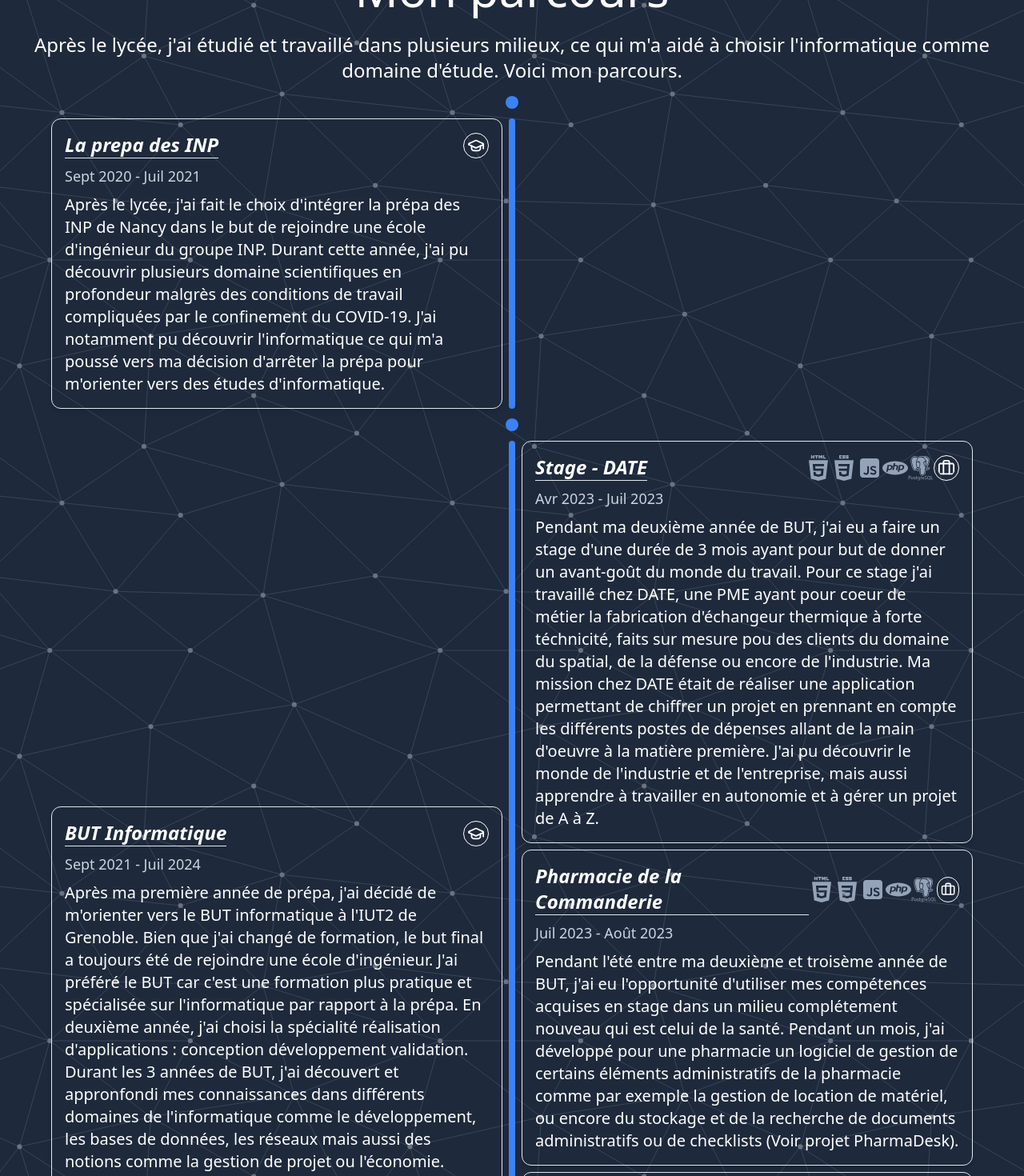
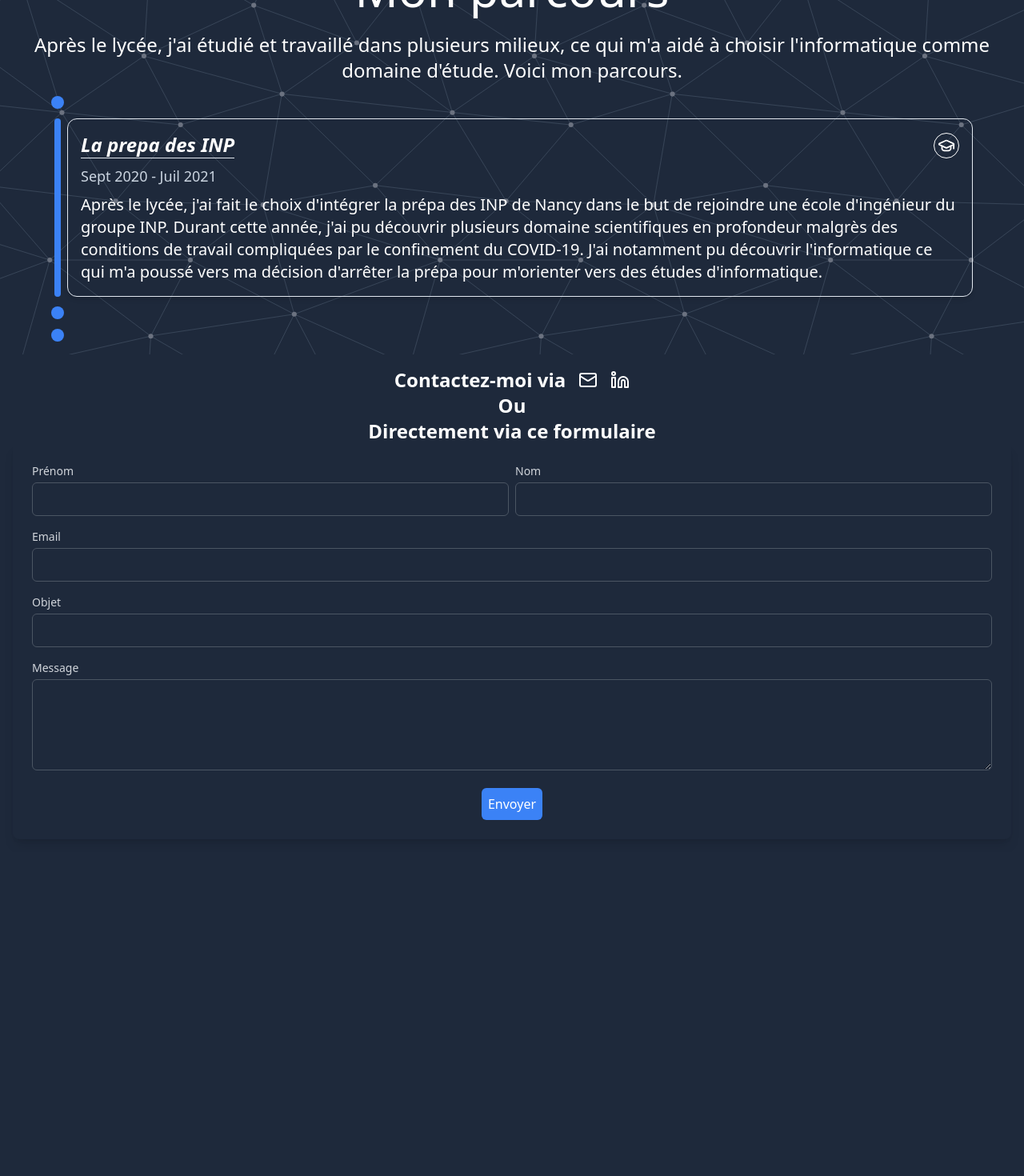
Before and after one commit to Haric0tmer/portfolio, a React (Vite) app: page / in a window 1280 px wide. Shown: the part 1860-3330 px from the top of the page at 80% size. After the commit the page ends 2925 px from the top, so only its background shows below. Built offline with nearby package versions, Linux system fonts and the light colour scheme.

Commit message:
Beginning responsive timeline

```diff
--- a/src/components/Circle.tsx
+++ b/src/components/Circle.tsx
@@ -1,7 +1,5 @@
 function Circle() {
-  return (
-    <div className="rounded-full w-4 h-4 bg-blue-500 mx-auto"></div>
-  )
+	return <div className='rounded-full w-4 h-4 bg-blue-500 lg:mx-auto'></div>;
 }
 
-export default Circle
+export default Circle;
--- a/src/components/Line.tsx
+++ b/src/components/Line.tsx
@@ -1,6 +1,6 @@
 function Line() {
 	return (
-		<div className='w-2 h-full rounded-b-full rounded-t-full bg-blue-500 mx-auto'></div>
+		<div className='w-2 h-full rounded-b-full rounded-t-full bg-blue-500 ml-1 lg:mx-auto'></div>
 	);
 }
 export default Line;
--- a/src/components/Timeline.tsx
+++ b/src/components/Timeline.tsx
@@ -17,7 +17,30 @@ function Timeline({ locale }: TimelineProps) {
 					? "Après le lycée, j'ai étudié et travaillé dans plusieurs milieux, ce qui m'a aidé à choisir l'informatique comme domaine d'étude. Voici mon parcours. "
 					: "Once I finished high school, I studied and worked in different environments. These exeperiencies helped me choose computer science for my studies. Here is my journey."}
 			</p>
-			<div className='flex flex-col gap-y-3 w-[90%] my-4 mx-auto'>
+			<div className='flex flex-col gap-y-3 w-[90%] my-4 mx-auto lg:hidden'>
+				<Circle></Circle>
+				<div className='grid grid-cols-[auto_1fr] gap-x-2 items-center mx-auto'>
+					<Line></Line>
+					{locale === "fr" ? (
+						<TimelineElement
+							title='La prepa des INP'
+							date='Sept 2020 - Juil 2021'
+							desc="Après le lycée, j'ai fait le choix d'intégrer la prépa des INP de Nancy dans le but de rejoindre une école d'ingénieur du groupe INP. Durant cette année, j'ai pu découvrir plusieurs domaine scientifiques en profondeur malgrès des conditions de travail compliquées par le confinement du COVID-19. J'ai notamment pu découvrir l'informatique ce qui m'a poussé vers ma décision d'arrêter la prépa pour m'orienter vers des études d'informatique."
+							type='school'
+						></TimelineElement>
+					) : (
+						<TimelineElement
+							title='La prepa des INP'
+							date='Sept 2020 - Jul 2021'
+							type='school'
+							desc='After high school, I decided to join La prepa des INP in Nancy with the goal of joining an engineering school from the INP group. During this year, I was able to discover several scientific fields in depth despite difficult working conditions due to the COVID-19 lockdown. I was able to discover computer science which pushed me towards my decision to stop my current formation and go towards computer science studies.'
+						></TimelineElement>
+					)}
+				</div>
+				<Circle></Circle>
+				<Circle></Circle>
+			</div>
+			<div className='lg:flex flex-col gap-y-3 w-[90%] my-4 mx-auto hidden'>
 				<Circle></Circle>
 				<div className='grid grid-cols-[1fr_auto_1fr] gap-x-2 items-center mx-auto'>
 					{locale === "fr" ? (
@@ -39,6 +62,7 @@ function Timeline({ locale }: TimelineProps) {
 					<div></div>
 				</div>
 				<Circle></Circle>
+				<Circle></Circle>
 				<div className='grid grid-cols-[1fr_auto_1fr] gap-x-2 items-center mx-auto'>
 					{locale === "fr" ? (
 						<TimelineElement
@@ -57,7 +81,7 @@ function Timeline({ locale }: TimelineProps) {
 					)}
 					<Line></Line>
 					<div>
-						<div className='mb-2'>
+						<div className='mb-8'>
 							{locale === "fr" ? (
 								<TimelineElement
 									title='Stage - DATE'
@@ -76,7 +100,7 @@ function Timeline({ locale }: TimelineProps) {
 								></TimelineElement>
 							)}
 						</div>
-						<div className='mb-2'>
+						<div className='mb-8'>
 							{locale === "fr" ? (
 								<TimelineElement
 									title='Pharmacie de la Commanderie'
@@ -116,6 +140,7 @@ function Timeline({ locale }: TimelineProps) {
 						</div>
 					</div>
 				</div>
+				<Circle></Circle>
 				<Circle></Circle>
 				<div className='grid grid-cols-[auto_1fr] md:grid-cols-[1fr_auto_1fr] gap-x-2 items-center mx-auto'>
 					{locale === "fr" ? (
--- a/tailwind.config.js
+++ b/tailwind.config.js
@@ -2,19 +2,20 @@
 module.exports = {
 	darkMode: ["class"],
 	content: [
-    './pages/**/*.{ts,tsx}',
-    './components/**/*.{ts,tsx}',
-    './app/**/*.{ts,tsx}',
-    './src/**/*.{ts,tsx}',
+		"./pages/**/*.{ts,tsx}",
+		"./components/**/*.{ts,tsx}",
+		"./app/**/*.{ts,tsx}",
+		"./src/**/*.{ts,tsx}",
 	],
 	prefix: "",
 	theme: {
-    screens:{
-      'sm': '640px',
-      'tablet': '800px',
-      'md': '900px',
-      'laptop': '1024px',
-      'desktop': '1640px'
+		screens: {
+			sm: "640px",
+			tablet: "800px",
+			md: "900px",
+			laptop: "1024px",
+			desktop: "1640px",
+			lg: "1320px",
 		},
 		container: {
 			center: true,
@@ -81,4 +82,4 @@ module.exports = {
 		},
 	},
 	plugins: [require("tailwindcss-animate")],
-}
+};
```
Also changed, not shown: package.json (+10 -10 lines), 1 other file (tests, documents, lock files or other folders). Lines whose indentation alone changed are shown as unchanged.
